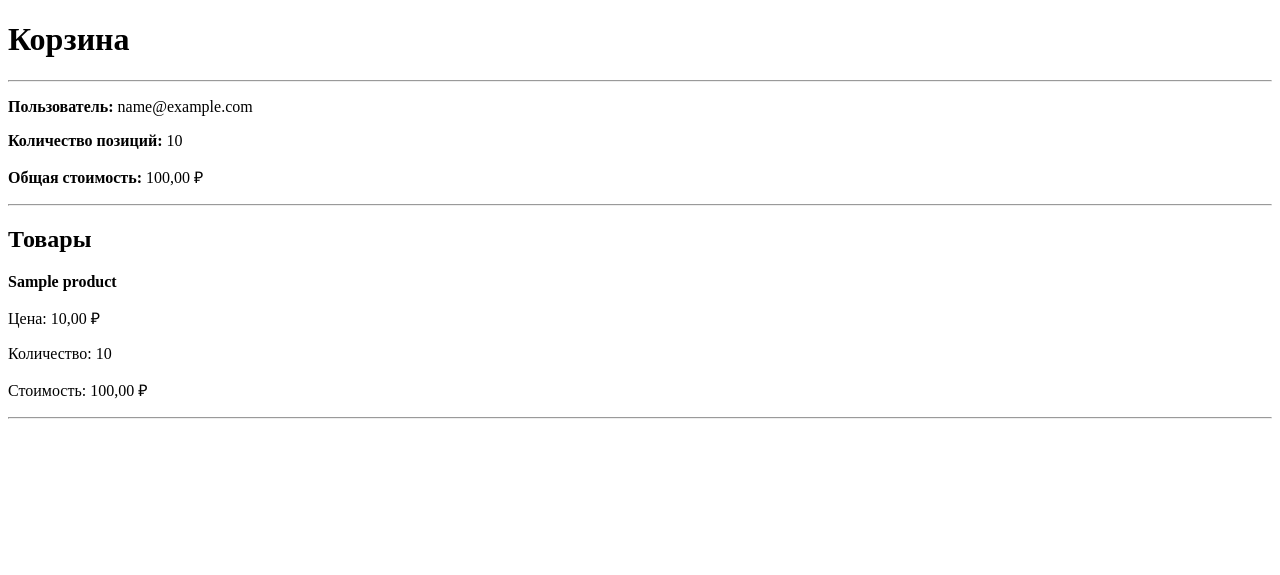
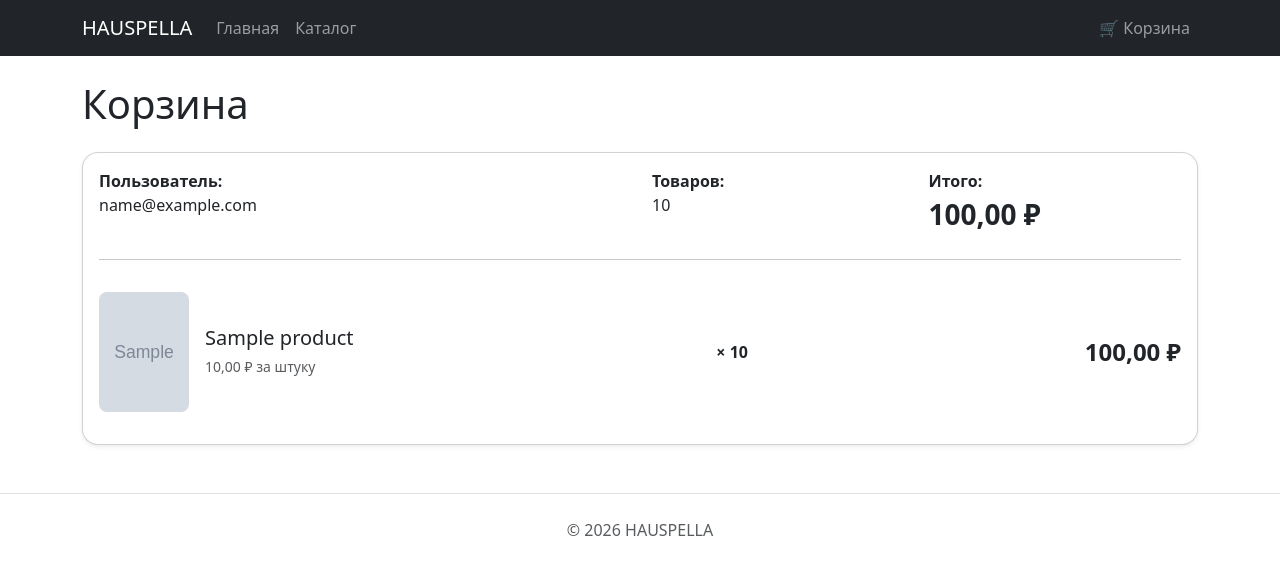
Before and after one commit to VAA039/hauspella-shop, a Django app: page /cart/ in a window 1280 px wide. Shown: the top 575 px of the page. Run offline with Django 5.2, Linux system fonts and the light colour scheme; a user stored in the database is signed in; tables that the repository leaves empty hold one stand-in row (values such as "Sample post"); grey boxes marked "Sample" are stand-in pictures.

Commit message:
Improve shop interface with Bootstrap

```diff
--- a/templates/cart/cart_detail.html
+++ b/templates/cart/cart_detail.html
@@ -1,52 +1,137 @@
-<!DOCTYPE html>
-<html lang="ru">
-<head>
-    <meta charset="UTF-8">
-    <title>Корзина</title>
-</head>
-<body>
+{% extends "base.html" %}
 
-<h1>Корзина</h1>
+{% block title %}
+Корзина
+{% endblock %}
 
-<hr>
+{% block content %}
 
-<p><strong>Пользователь:</strong> {{ cart.user.email }}</p>
+<h1 class="mb-4">
+    Корзина
+</h1>
 
-<p><strong>Количество позиций:</strong> {{ cart.items_count }}</p>
+<div class="card shadow-sm rounded-4">
 
-<p><strong>Общая стоимость:</strong> {{ cart.total_price }} ₽</p>
-<hr>
+    <div class="card-body">
 
-<h2>Товары</h2>
+        <div class="row mb-4">
 
-{% for item in cart.items.all %}
+            <div class="col-md-6">
+                <strong>Пользователь:</strong><br>
+                {{ cart.user.email }}
+            </div>
 
-<p>
-    <strong>{{ item.product.name }}</strong>
-</p>
+            <div class="col-md-3">
+                <strong>Товаров:</strong><br>
+                {{ cart.items_count }}
+            </div>
 
-<p>
-    Цена:
-    {{ item.product.price }} ₽
-</p>
+            <div class="col-md-3">
+                <strong>Итого:</strong><br>
+                    <span class="fs-3 fw-bold">
+                        {{ cart.total_price }} ₽
+                    </span>
+            </div>
 
-<p>
-    Количество:
-    {{ item.quantity }}
-</p>
+        </div>
 
-<p>
-    Стоимость:
-    {{ item.total_price }} ₽
-</p>
+        <hr>
 
-<hr>
+        {% for item in cart.items.all %}
 
-    {% empty %}
+            <div class="row align-items-center py-3">
 
-    <p>Корзина пуста.</p>
 
-    {% endfor %}
 
-</body>
-</html>
+
+
+<div class="col-md-6">
+
+    <div class="d-flex align-items-center">
+
+        {% with image=item.product.images.first %}
+
+            {% if image %}
+
+                <img
+                    src="{{ image.image.url }}"
+                    alt="{{ image.alt }}"
+                    class="rounded-3 me-3"
+                    style="width: 90px; aspect-ratio: 3 / 4; object-fit: cover;"
+                >
+
+            {% else %}
+
+                <div
+                    class="rounded-3 bg-light d-flex align-items-center justify-content-center me-3"
+                    style="width: 90px; aspect-ratio: 3 / 4;"
+                >
+                    <small class="text-muted">
+                        Нет фото
+                    </small>
+                </div>
+
+            {% endif %}
+
+        {% endwith %}
+
+        <div>
+
+            <h5 class="mb-1">
+                {{ item.product.name }}
+            </h5>
+
+            <small class="text-muted">
+                {{ item.product.price }} ₽ за штуку
+            </small>
+
+        </div>
+
+    </div>
+
+</div>
+
+
+
+
+
+
+                <div class="col-md-2 text-center">
+
+                    <strong>
+                        × {{ item.quantity }}
+                    </strong>
+
+                </div>
+
+                <div class="col-md-4 text-end">
+
+                    <span class="fs-4 fw-bold">
+                        {{ item.total_price }} ₽
+                    </span>
+
+                </div>
+
+            </div>
+
+            {% if not forloop.last %}
+                <hr>
+            {% endif %}
+
+        {% empty %}
+
+            <div class="text-center py-5">
+
+                <h4 class="text-muted">
+                    Корзина пуста
+                </h4>
+
+            </div>
+
+        {% endfor %}
+
+    </div>
+
+</div>
+
+{% endblock %}
```
Also changed, not shown: templates/catalog/product_detail.html (+55 -15 lines).
